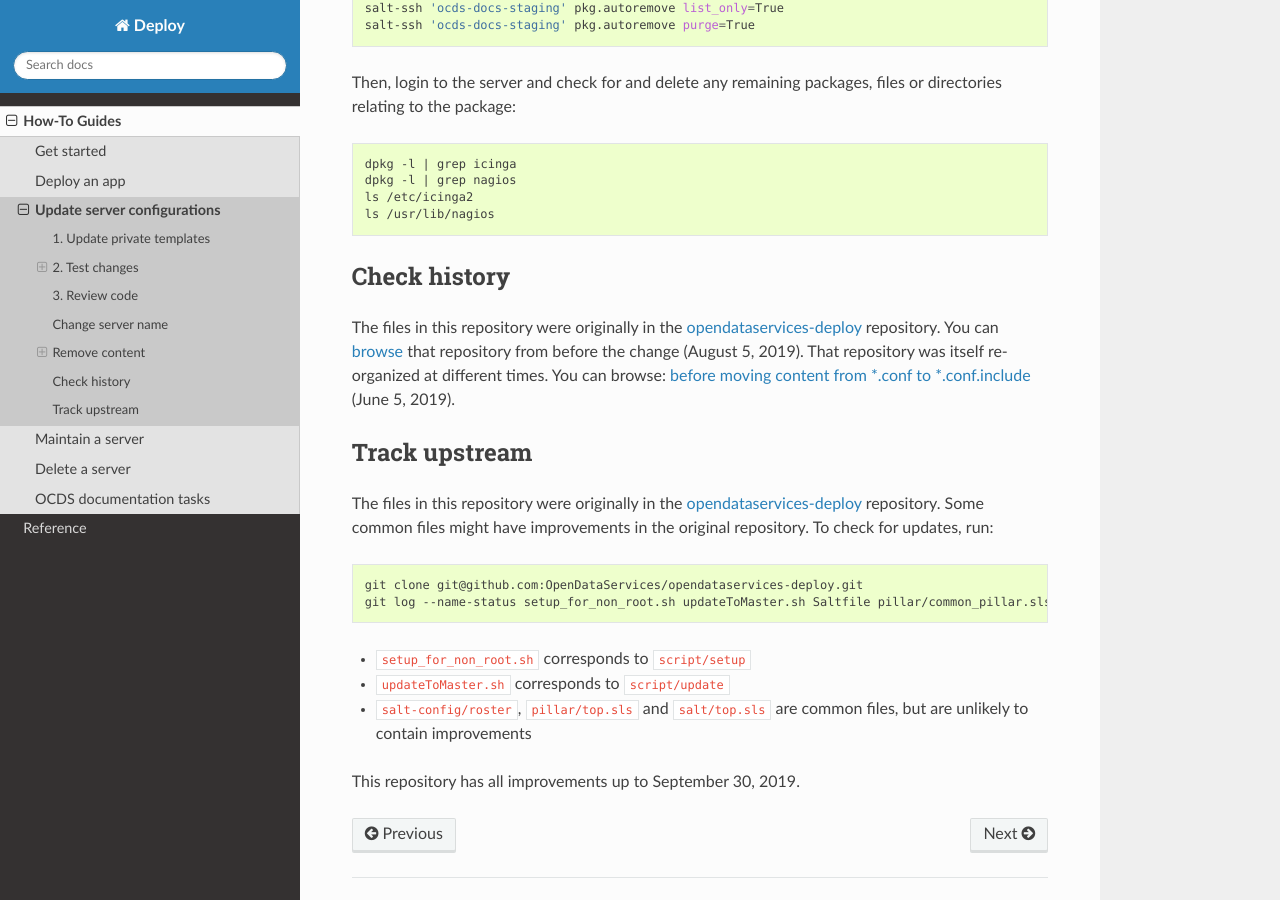
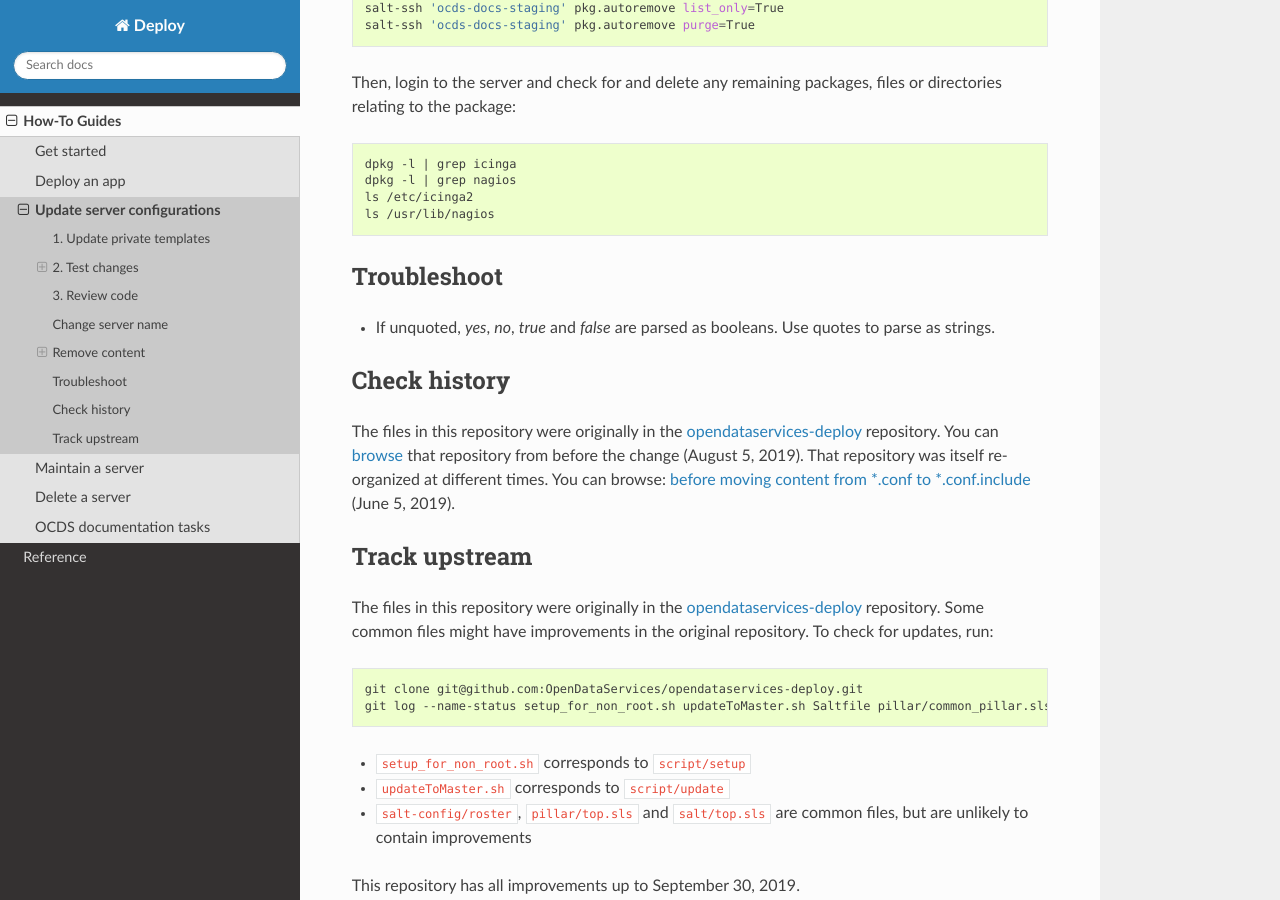
Before and after one commit to open-contracting/deploy, a Sphinx documentation site: the page built from docs/how-to/update.rst, in a window 1280 px wide and 900 px high, scrolled down 3269 px. Built offline with Sphinx 7.4.7 and the Read the Docs theme 2.0.0, drawn with Linux system fonts in a browser that asks for light colours.

Commit message:
Docs: Add note about how booleans are parsed

```diff
--- a/docs/how-to/update.rst
+++ b/docs/how-to/update.rst
@@ -156,6 +156,11 @@ Then, login to the server and check for and delete any remaining packages, files
    ls /etc/icinga2
    ls /usr/lib/nagios
 
+Troubleshoot
+------------
+
+-  If unquoted, `yes`, `no`, `true` and `false` are parsed as booleans. Use quotes to parse as strings.
+
 Check history
 -------------
 
```
